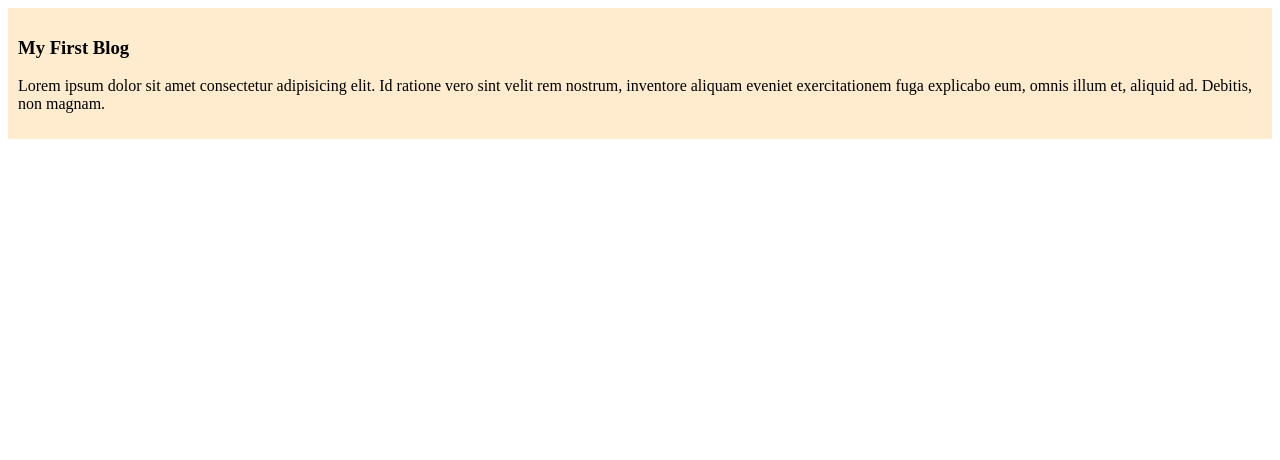
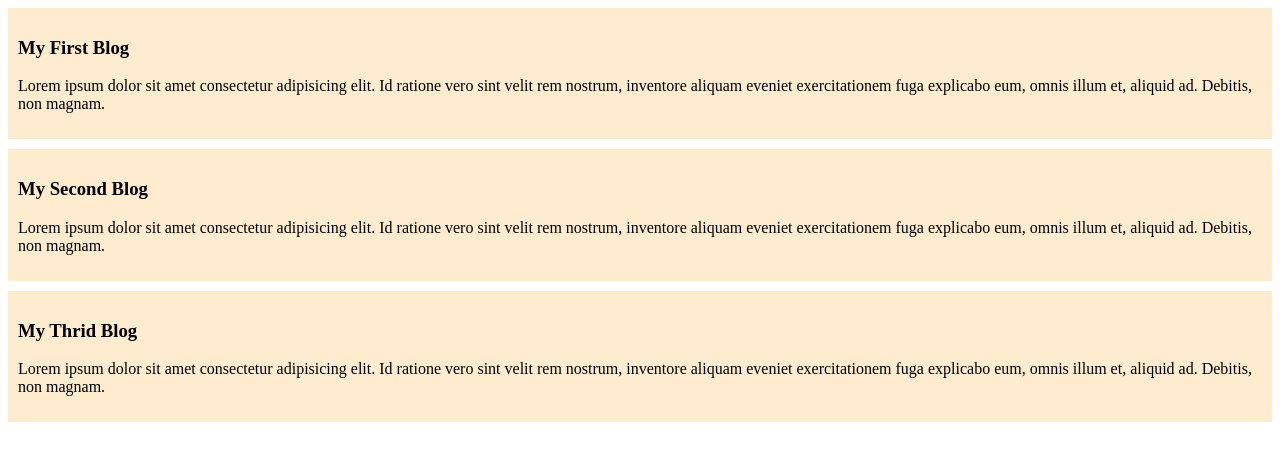
Before and after one commit to frkofficial/frk-git-hub, a plain HTML site: page index.html in a window 1280 px wide. Drawn offline with Linux system fonts and the light colour scheme.

Commit message:
added second and thrid blog

```diff
--- a/index.html
+++ b/index.html
@@ -11,5 +11,13 @@
         <h3>My First Blog</h3>
         <p>Lorem ipsum dolor sit amet consectetur adipisicing elit. Id ratione vero sint velit rem nostrum, inventore aliquam eveniet exercitationem fuga explicabo eum, omnis illum et, aliquid ad. Debitis, non magnam.</p>
     </div>
+    <div>
+        <h3>My Second Blog</h3>
+        <p>Lorem ipsum dolor sit amet consectetur adipisicing elit. Id ratione vero sint velit rem nostrum, inventore aliquam eveniet exercitationem fuga explicabo eum, omnis illum et, aliquid ad. Debitis, non magnam.</p>
+    </div>
+    <div>
+        <h3>My Thrid Blog</h3>
+        <p>Lorem ipsum dolor sit amet consectetur adipisicing elit. Id ratione vero sint velit rem nostrum, inventore aliquam eveniet exercitationem fuga explicabo eum, omnis illum et, aliquid ad. Debitis, non magnam.</p>
+    </div>
 </body>
 </html>
--- a/styles/blog.css
+++ b/styles/blog.css
@@ -1,4 +1,5 @@
 div{
     background-color: blanchedalmond;
     padding: 10px;
+    margin-bottom: 10px;
 }
```
